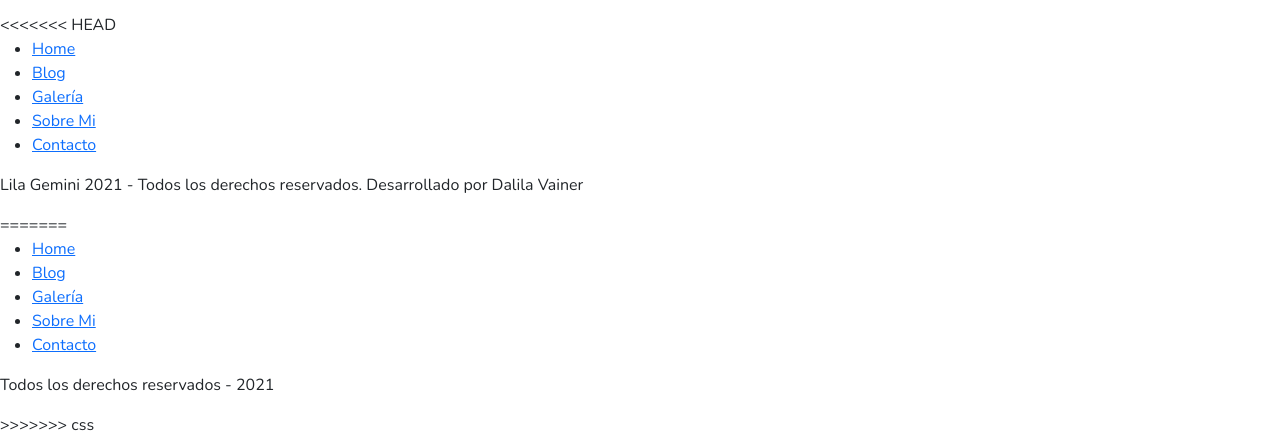
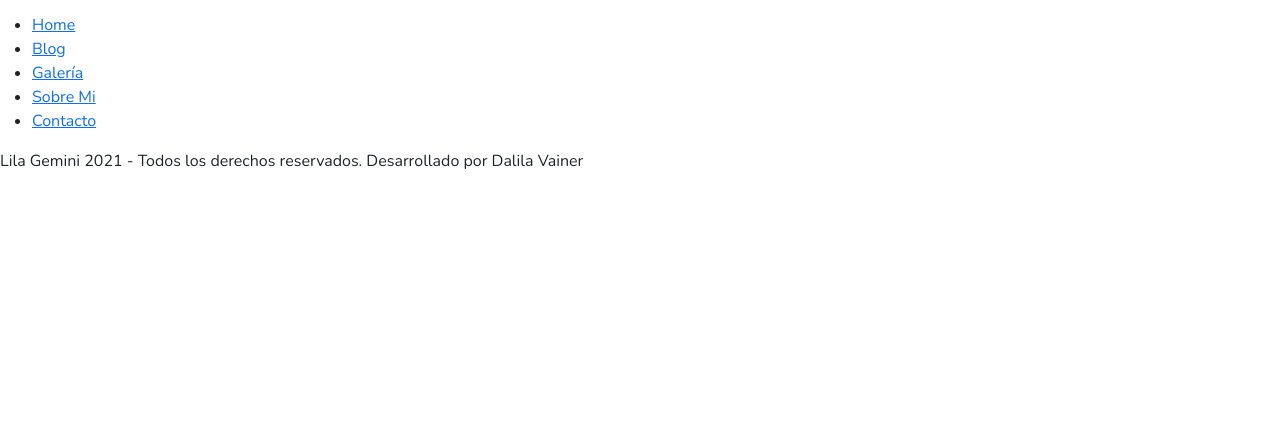
Before and after one commit to dalivainer/lila-gemini, a website: page index.html in a window 1280 px wide. Shown: the part 7052-7489 px from the top of the page. After the commit the page ends 7241 px from the top, so only its background shows below. Drawn offline with nearby package versions, Linux system fonts and the light colour scheme.

Commit message:
html changes

```diff
--- a/index.html
+++ b/index.html
@@ -127,7 +127,6 @@
     </main>
             <!-- Footer -->
     <footer>
-<<<<<<< HEAD
             <nav class="nav-footer">
                 <div>
                     <ul>
@@ -147,30 +146,6 @@
                 <p>Lila Gemini 2021 - Todos los derechos reservados. Desarrollado por Dalila Vainer</p>
                </div>
             </nav>
-=======
-        <nav class="nav-footer">
-            <div class="footer-menu">
-                <ul>
-                    <li>
-                        <a href="index.html">Home</a>
-                    </li>
-                    <li>
-                        <a href="pages/blog.html">Blog</a>
-                    </li>
-                    <li>
-                        <a href="pages/galeria.html">Galería</a>
-                    </li>
-                    <li>
-                        <a href="pages/sobremi.html">Sobre Mi</a>
-                    </li>
-                    <li>
-                        <a href="pages/contacto.html">Contacto</a>
-                    </li>
-            </ul>
-            </div>
-            <div class="footer-text"><p>Todos los derechos reservados - 2021</p></div>
-        </nav>
->>>>>>> css
     </footer>
 </body>
 </html>
```
